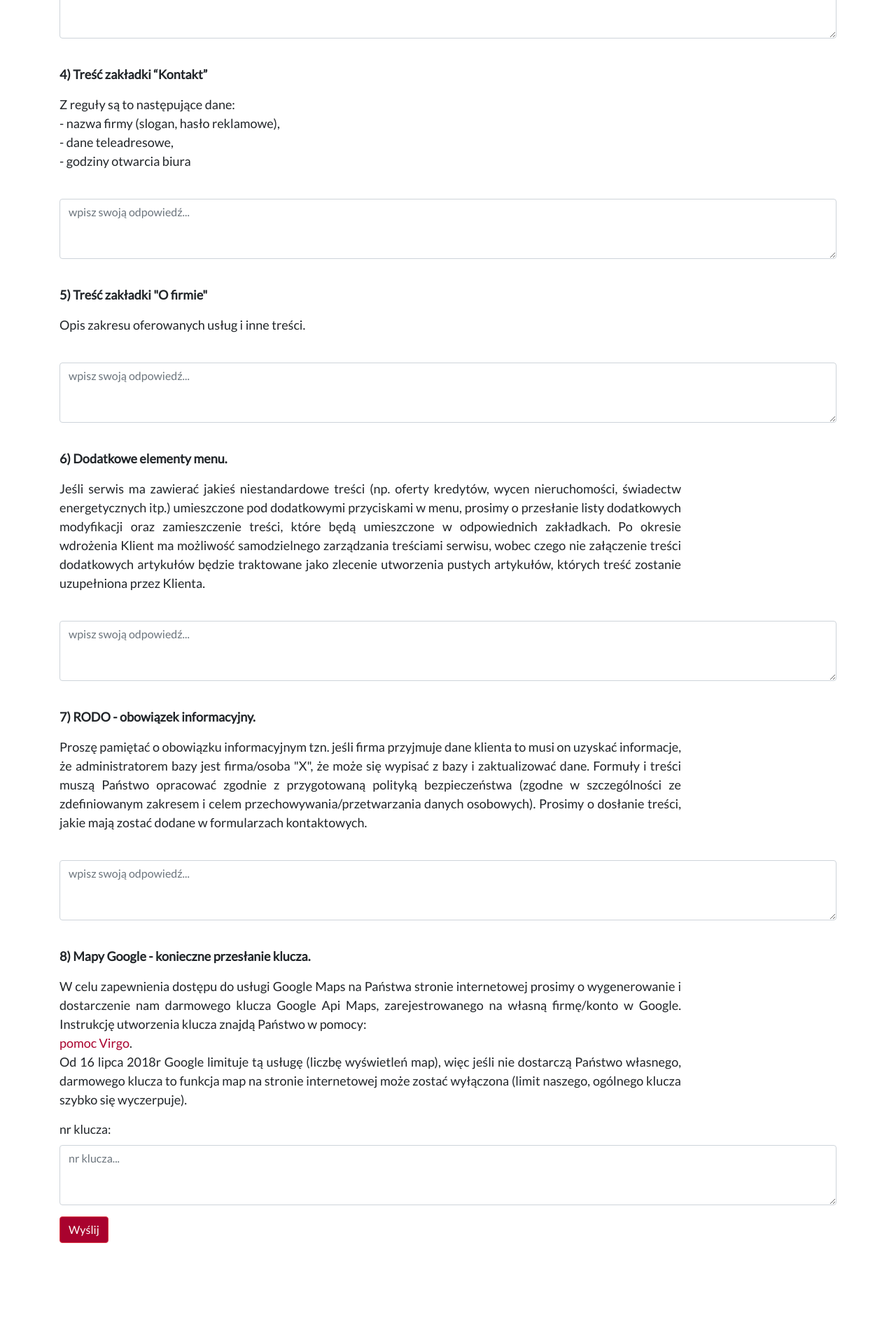
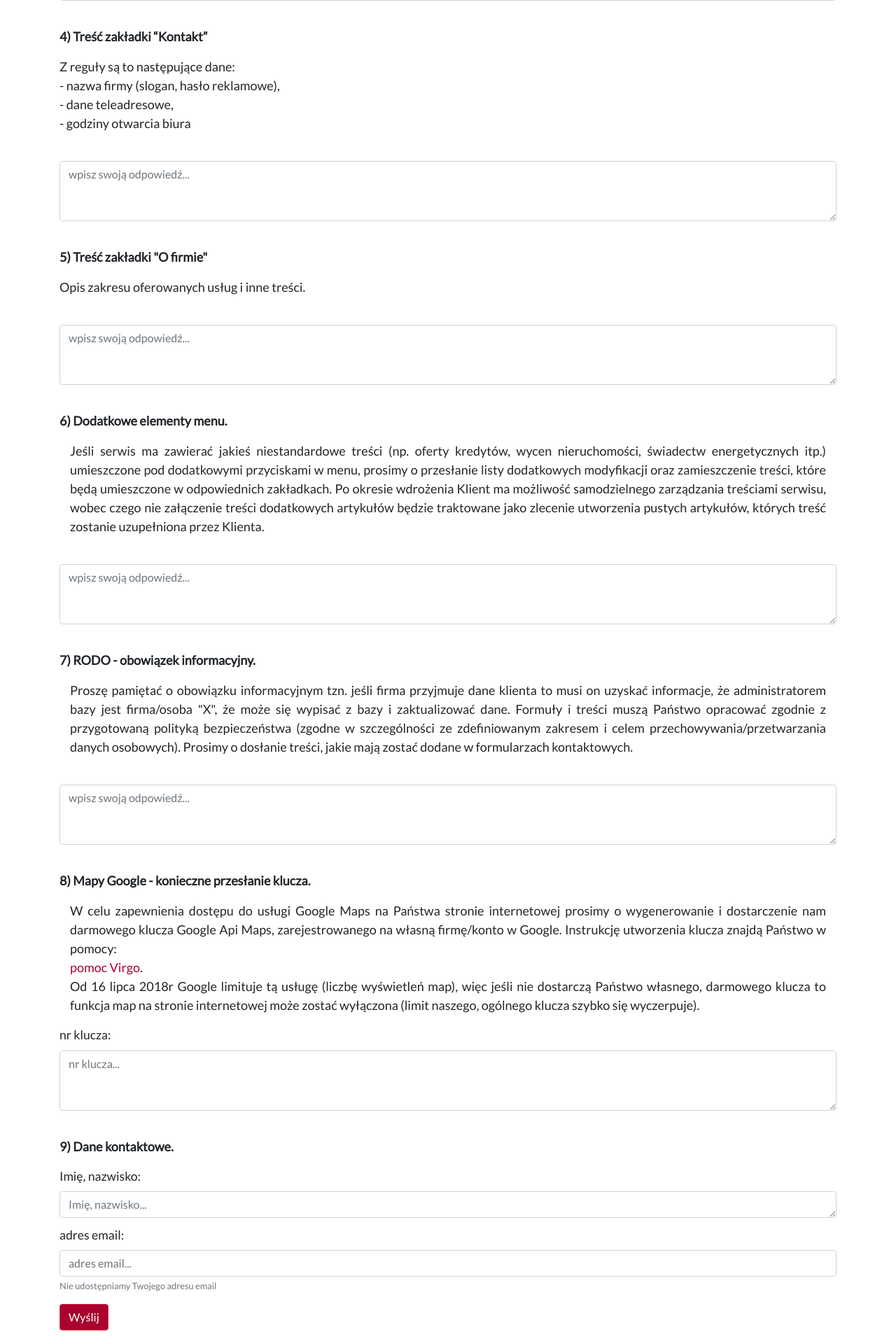
Before and after one commit to IgaSyl/order_website, a PHP site: page / in a window 1280 px wide. Shown: the part 1613-3529 px from the top of the page at 70% size. Before the commit the page ends 3389 px from the top, so only its background shows below. Run offline with PHP 8.4, Linux system fonts and the light colour scheme.

Commit message:
add contact form

```diff
--- a/CSS/style.css
+++ b/CSS/style.css
@@ -112,13 +112,15 @@ img {
     margin-bottom: 15px;
 }
 
-span{
+span {
     font-weight: bold;
 }
-span::before{
+
+span::before {
     content: "<"
 }
-span::after{
+
+span::after {
     content: ">"
 }
 
@@ -156,6 +158,7 @@ a.show-presentation {
 input[type="radio"] {
     display: none;
 }
+
 /*
 .form-check-label{
     border: 2px solid none;
@@ -254,6 +257,14 @@ label[for=base2] {
     color: var(--base2);
 }
 
+#contactName {
+    height: calc(2.25rem + 2px);
+    margin-bottom: 1%;
+}
+
+
+
+
 @media(min-width:768px) and (max-width:991px) {
 
     a.show-presentation {
@@ -295,6 +306,7 @@ label[for=base2] {
         text-align: center;
         display: inline-block;
     }
+
     label[for=base3] {
         margin-right: 19.5%;
     }
--- a/index.php
+++ b/index.php
@@ -17,7 +17,8 @@
         <div class="resWeb-type">1. Typ strony responsywnej.</div>
     </div>
     <div class="container ">
-        <p class="option-description resWebTypeDes">Na wstępie wybierają Państwo typ strony z poniższych wzorów.
+        <p class="option-description resWebTypeDes container">Na wstępie wybierają Państwo typ strony z poniższych
+            wzorów.
             Webmaster Galactica
             opracowuje formę graficzną na podstawie wybranego typu szczegółowych wytycznych, podanych w dalszej części.
             Prezentacje i przykłady dostępnych stron responsywnych umieszczono na naszej stronie:<br>
@@ -62,8 +63,8 @@
                     <div class="form-check form-check-inline webtype">
                         <input class="form-check-input" type="radio" id="typeR" name="web-type" value="Typ R" required>
                         <label class="form-check-label form-check-label--R" for="typeR">R</label>
-                        <div class="valid-feedback"></div>
-                        <div class="invalid-feedback">Proszę wybrać szablon</div>
+                        <!-- <div class="valid-feedback"></div>
+                        <div class="invalid-feedback">Proszę wybrać szablon</div> -->
                     </div>
                     <a href="http://f.formy.net/projekty/template-r" class="show-presentation" target="_blank"
                         title="Prezentacja szablonu R">Zobacz prezentację</a>
@@ -72,8 +73,8 @@
 
             <div class="web-details">2. Szczegółowe wytyczne realizacji.</div>
             <div class="option">
-                <p class="option-title">1) Logo firmy </p>
-                <p class="option-description">- proszę przesłać nam logo w formacie jpg lub png (najlepiej w
+                <p class="option-title container">1) Logo firmy </p>
+                <p class="option-description container">- proszę przesłać nam logo w formacie jpg lub png (najlepiej w
                     maksymalnej dostępnej rozdzielczości),<br>
                     - jeżeli nie posiadają Państwo logo nasz grafik może na Państwa życzenie wykonać odpowiednio
                     zaaranżowany napis z nazwą firmy.</p>
@@ -98,7 +99,7 @@
                     <input id="base3" type="color" name="base3" value="#FFFFFF">
                 </div>
             </div>
-            <p class="option-description">W przypadku, gdy chcą Państwo dokładnie określić tematykę
+            <p class="option-description container">W przypadku, gdy chcą Państwo dokładnie określić tematykę
                 kolorystyczną,
                 mogą Państwo skorzystać z narzędzia do określania kolorów i przesłać nam kody wybranych barw:
                 <a href="http://www.colorpicker.com" target="_blank" title="Colorpicker">Colorpicker</a>.
@@ -113,7 +114,7 @@
 
             <div>
                 <p class="option-title">3) Nagłówek strony (zdjęcie bądź animacja)</p>
-                <p class="option-description">Jakie zdjęcie ma znaleźć się w nagłówku (o jakiej tematyce) np.:
+                <p class="option-description container">Jakie zdjęcie ma znaleźć się w nagłówku (o jakiej tematyce) np.:
                     <em>okolica
                         wiejska, wnętrze apartamentu, nowoczesny, tradycyjny, ludzie, rodzina, plac budowy,
                         nieruchomości komercyjne itp.</em><br>
@@ -162,7 +163,8 @@
             </div>
             <div>
                 <p class="option-title">6) Dodatkowe elementy menu.</p>
-                <p>Jeśli serwis ma zawierać jakieś niestandardowe treści (np. oferty kredytów, wycen nieruchomości,
+                <p class="container">Jeśli serwis ma zawierać jakieś niestandardowe treści (np. oferty kredytów, wycen
+                    nieruchomości,
                     świadectw energetycznych itp.) umieszczone pod dodatkowymi przyciskami w menu, prosimy o
                     przesłanie
                     listy dodatkowych modyfikacji oraz zamieszczenie treści, które będą umieszczone w odpowiednich
@@ -182,7 +184,8 @@
             </div>
             <div>
                 <p class="option-title">7) RODO - obowiązek informacyjny.</p>
-                <p>Proszę pamiętać o obowiązku informacyjnym tzn. jeśli firma przyjmuje dane klienta to musi on
+                <p class="container">Proszę pamiętać o obowiązku informacyjnym tzn. jeśli firma przyjmuje dane klienta
+                    to musi on
                     uzyskać
                     informacje, że administratorem bazy jest firma/osoba "X", że może się wypisać z bazy i
                     zaktualizować dane. Formuły i treści muszą Państwo opracować zgodnie z przygotowaną polityką
@@ -200,7 +203,8 @@
             </div>
             <div>
                 <p class="option-title">8) Mapy Google - konieczne przesłanie klucza.</p>
-                <p>W celu zapewnienia dostępu do usługi Google Maps na Państwa stronie internetowej prosimy o
+                <p class="container">W celu zapewnienia dostępu do usługi Google Maps na Państwa stronie internetowej
+                    prosimy o
                     wygenerowanie i dostarczenie nam darmowego klucza Google Api Maps, zarejestrowanego na własną
                     firmę/konto w Google. Instrukcję utworzenia klucza znajdą Państwo w pomocy:<br>
                     <a href="https://pomocvirgo.galapp.net/#143-pl" target="_blank" title="pomoc Virgo">pomoc
@@ -216,8 +220,25 @@
                 <div class="valid-feedback">Dziękuję za odpowiedź.</div>
                 <div class="invalid-feedback">Proszę uzupełnić pole.</div>
             </div>
+            <div>
+                <p class="option-title">9) Dane kontaktowe.</p>
+            </div>
+            <div class="form-group">
+                <label for="name">Imię, nazwisko:</label>
+                <textarea class="form-control" id="contactName" name="contactName" required
+                    placeholder="Imię, nazwisko..."></textarea>
+                <div class="valid-feedback">Dziękuję za odpowiedź.</div>
+                <div class="invalid-feedback">Proszę uzupełnić pole.</div>
+                <label for="email">adres email:</label>
+                <input type="email" class="form-control" id="email" name="email" required placeholder="adres email...">
+                <small id="emailHelp" class="form-text text-muted">Nie udostępniamy Twojego adresu email</small>
+                <div class="valid-feedback">Dziękuję za odpowiedź.</div>
+                <div class="invalid-feedback">Proszę uzupełnić pole.</div>
+            </div>
             <button type="submit" class="btn btn-danger">Wyślij</button>
         </form>
+
+
     </div>
     <script src="https://code.jquery.com/jquery-3.3.1.slim.min.js"
         integrity="sha384-q8i/X+965DzO0rT7abK41JStQIAqVgRVzpbzo5smXKp4YfRvH+8abtTE1Pi6jizo" crossorigin="anonymous">
```
